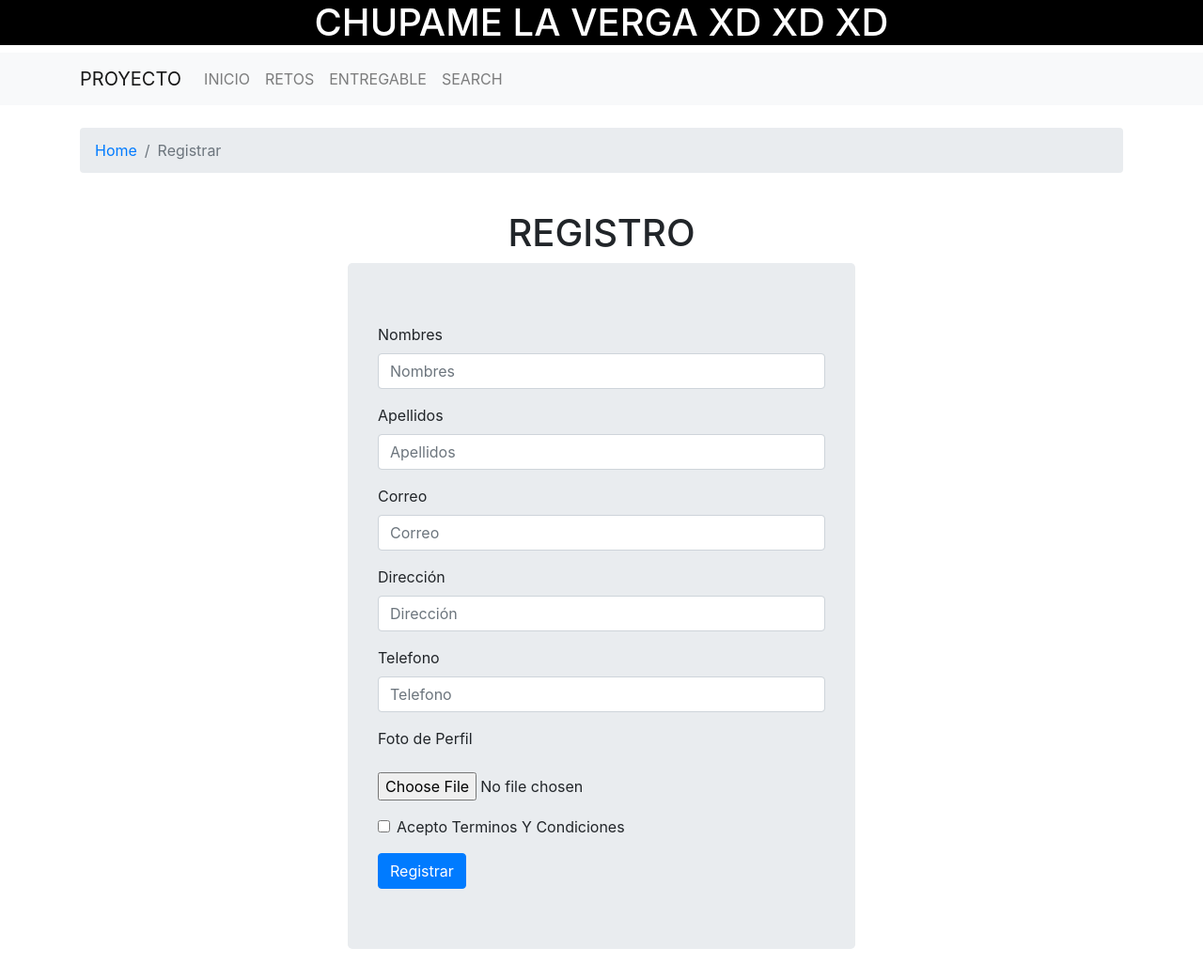
After one commit to felioch06/Trabajo-Retros, a PHP site: template views/usuario/create.php in a window 1280 px wide. The commit adds this page. Shown: the whole page at 94% size. Run offline with PHP 8.4, Linux system fonts and the light colour scheme; the template is opened without the code that fills it, so the values that code supplies are empty; some libraries are stand-ins or nearby versions.

Commit message:
Adelanto

```diff
--- a/assets/app.js
+++ b/assets/app.js
@@ -15,3 +15,18 @@ $('#input_search').keyup(function(){
         }
     });
 });
+
+
+$('.felipe').click(function(){
+   var data = $(this).attr('data-id');
+   $.ajax({
+      type: 'post',
+      url : '?c=usuarios&m=felipeC',
+      data :{id:data},
+      success(response){
+        $('#response_result').html(response);
+        $('#exampleModalE').modal('show');
+      }
+   });
+
+});
--- a/views/layouts/header.php
+++ b/views/layouts/header.php
@@ -9,7 +9,9 @@
    <title>Proyecto |</title>
 </head>
 <body>
-
+<div style="background-color: black; font-size: 100px">
+<center ><h1 style="color: white">CHUPAME LA VERGA XD XD XD </h1></center>
+</div>
 <nav class="navbar navbar-expand-lg navbar-light bg-light">
 <div  class="container">
   <a class="navbar-brand" href="#">PROYECTO</a>
--- /dev/null
+++ b/views/usuario/create.php
@@ -0,0 +1,59 @@
+
+<div class="container">
+    <div class="row">
+        <div class="col-md-12">
+        <br>
+        <nav aria-label="breadcrumb">
+            <ol class="breadcrumb">
+            <li class="breadcrumb-item active" aria-current="page"><a href="?c=usuarios&m=index">Home</a></li>
+                <li class="breadcrumb-item active" aria-current="page">Registrar</li>
+            </ol>
+            </nav>
+
+            <br>
+        </div>
+    </div>
+    <div class="row">
+        <div class="col-md-6 offset-md-3">
+        <div class="text-center"><h1>REGISTRO</h1></div>
+            <div class="jumbotron">
+                <form action="?c=Usuarios&m=stored" method="post" enctype="multipart/form-data" >
+                    <div class="form-group">
+                        <label for="exampleInputEmail1">Nombres</label>
+                        <input type="text" class="form-control" name="nombres" placeholder="Nombres" required>
+                    </div>
+                    <div class="form-group">
+                        <label for="exampleInputEmail1">Apellidos</label>
+                        <input type="text" class="form-control" name="apellidos" placeholder="Apellidos" required>
+                    </div>
+
+                    <div class="form-group">
+                        <label for="exampleInputEmail1">Correo</label>
+                        <input type="email" class="form-control" name="correo" placeholder="Correo"required>
+                    </div>
+
+                    <div class="form-group">
+                        <label for="exampleInputEmail1">Dirección</label>
+                        <input type="text" class="form-control" name="direccion" placeholder="Dirección" required>
+                    </div>
+
+                    <div class="form-group">
+                        <label for="exampleInputEmail1">Telefono</label>
+                        <input type="text" class="form-control" name="telefono" placeholder="Telefono" required>
+                    </div>
+
+                    <div class="form-group">
+                        <p><label for="exampleInputEmail1">Foto de Perfil</label></p>
+                        <input type="file" name="fileToUpload" id="fileToUpload" placeholder="Foto de Perfil" required>
+                    </div>
+
+                    <div class="form-group form-check">
+                        <input type="checkbox" class="form-check-input" id="exampleCheck1" required>
+                        <label class="form-check-label" for="exampleCheck1">Acepto Terminos Y Condiciones</label>
+                    </div>
+                    <button type="submit" name="submit" class="btn btn-primary">Registrar</button>
+                </form>
+            </div>
+        </div>
+    </div>
+</div>
--- a/views/usuario/entregable.php
+++ b/views/usuario/entregable.php
@@ -1,3 +1,4 @@
+
 <div class="container">
     <div class="row">
         <div class="col-md-12">
--- a/views/usuario/retos.php
+++ b/views/usuario/retos.php
@@ -1,3 +1,4 @@
+
 <div class="container">
     <div class="row">
         <div class="col-md-12">
--- a/views/usuario/search.php
+++ b/views/usuario/search.php
@@ -1,3 +1,4 @@
+
 <div class="container">
     <div class="row">
         <div class="col-md-12">
```
Also changed, not shown: controllers/UsuariosController.php (+71 -0 lines), models/Usuario.php (+13 -2 lines), views/usuario/index.php (+36 -2 lines), assets/img/111.jpg (added), assets/img/2764.png (added), assets/img/aaa.png (added), assets/img/sitios-gratis-para-crear-paletas-colores-adobe-color.jpg (added).
